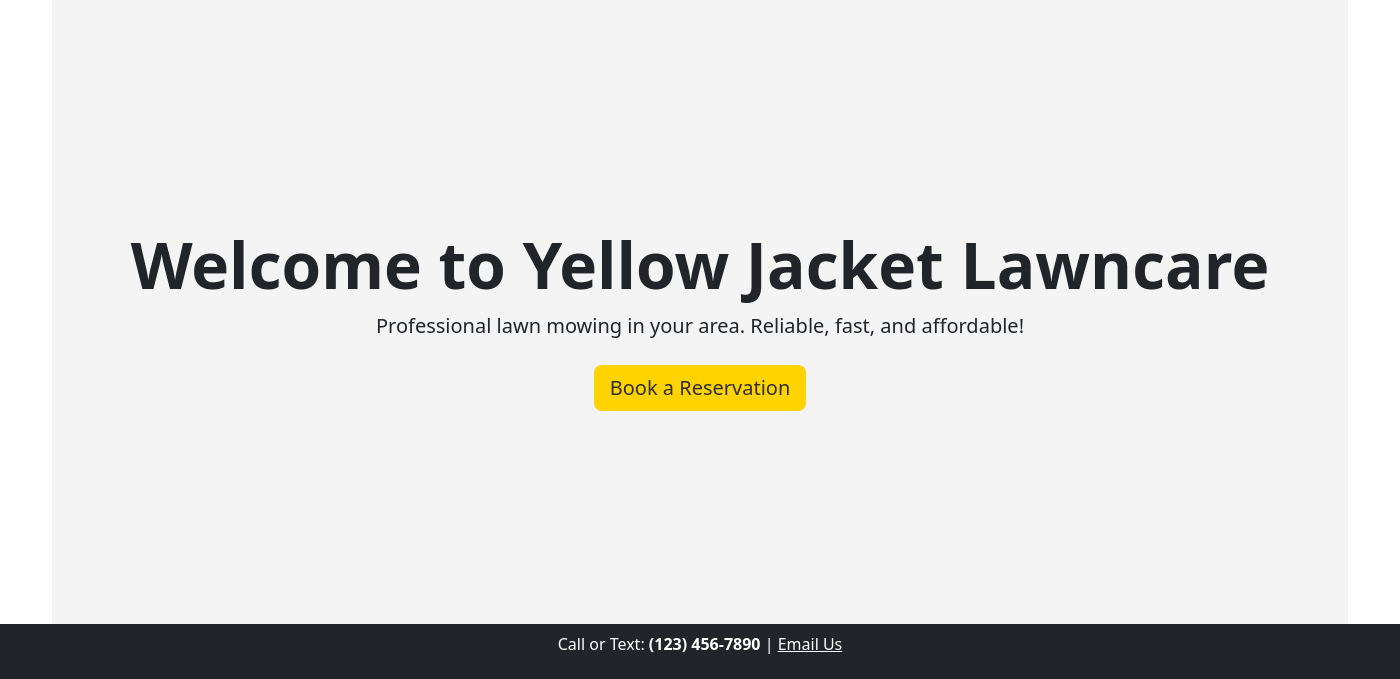
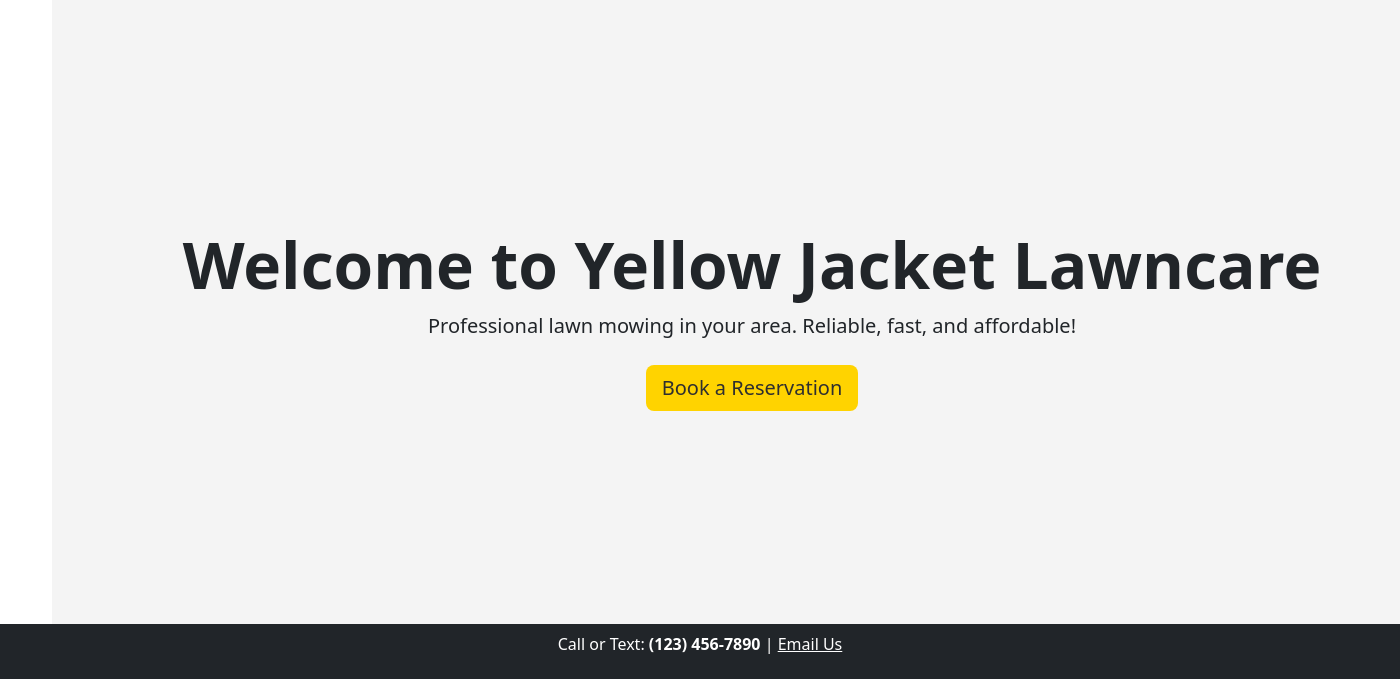
Before and after one commit to Ben-Meredith/lawn, a Flask app: page / in a window 1400 px wide; the page is wider, and only the part inside the window is pictured. Shown: the part 120-799 px from the top of that part. Run offline with Flask 3, Linux system fonts and the light colour scheme.

Commit message:
Update index.html

```diff
--- a/templates/index.html
+++ b/templates/index.html
@@ -3,7 +3,7 @@
 {% block content %}
 <!-- Hero Section -->
 <div class="text-center hero-section d-flex flex-column justify-content-center align-items-center"
-     style="height: 80vh; background-color: #f4f4f4; position: relative;">
+     style="height: 80vh; width: 100vw; margin: 0; padding: 0; background-color: #f4f4f4;">
     <h1 class="display-3 fw-bold">Welcome to Yellow Jacket Lawncare</h1>
     <p class="lead mb-4">Professional lawn mowing in your area. Reliable, fast, and affordable!</p>
     <a href="{{ url_for('reservations') }}" class="btn btn-success btn-lg">Book a Reservation</a>
```
